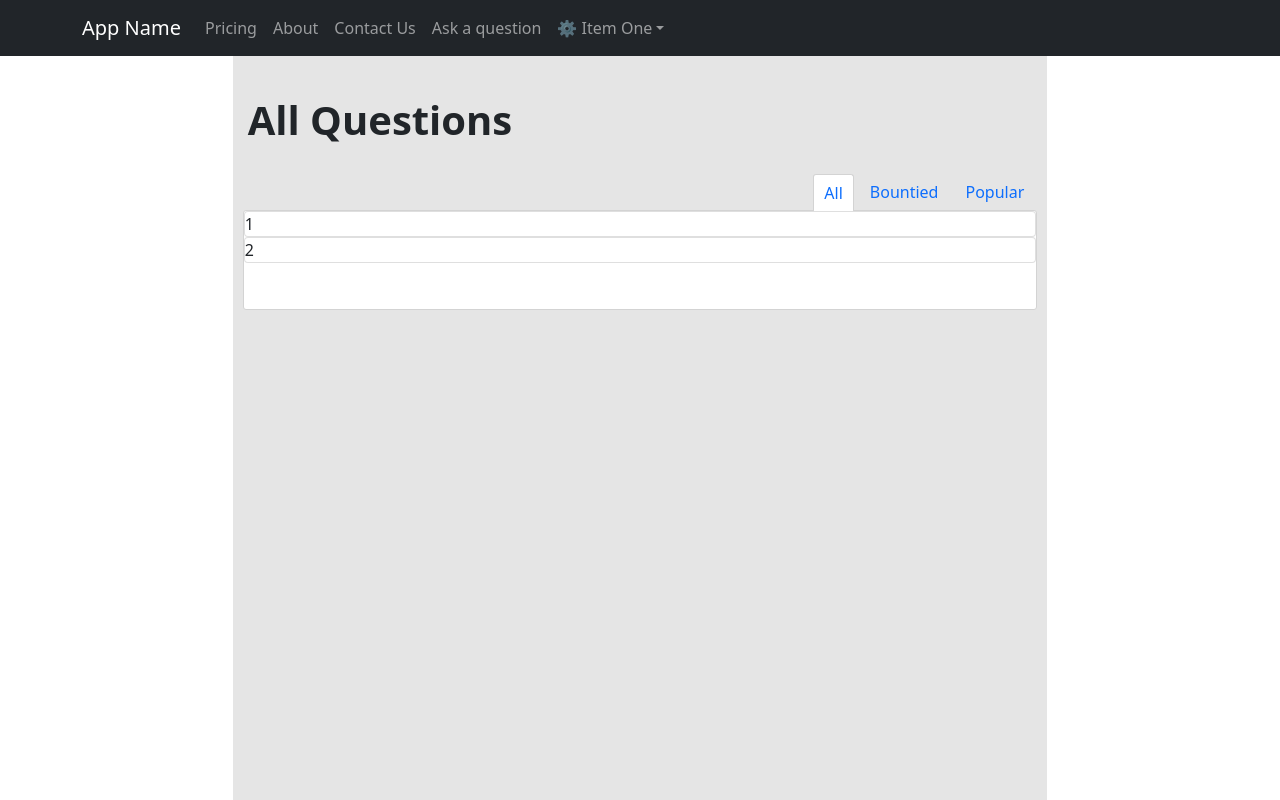
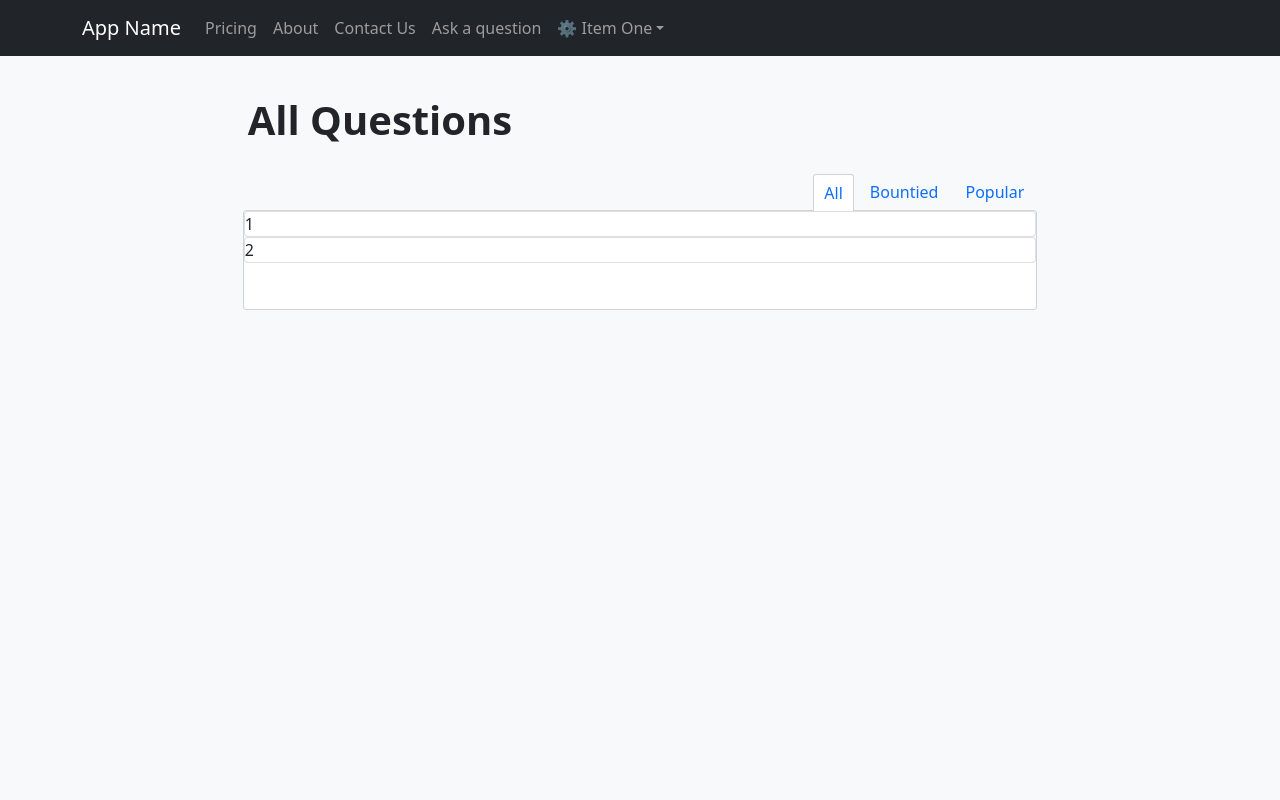
Before and after one commit to duclam227/UIMarket-Frontend, a React (Create React App) app: page /questions/all in a window 1280 px wide. Built offline with nearby package versions, Linux system fonts and the light colour scheme.

Commit message:
Set html background to gray, adjust gray shade

```diff
--- a/src/app/util/colors.css
+++ b/src/app/util/colors.css
@@ -1,7 +1,7 @@
 :root {
-	--blue-200: #9ec5fe;
-	--blue-400: #3d8bfd;
-	--blue-500: #0d6efd;
+  --blue-200: #9ec5fe;
+  --blue-400: #3d8bfd;
+  --blue-500: #0d6efd;
 
-	--gray: #e5e5e5;
+  --gray: #f8f9fa;
 }
--- a/src/index.css
+++ b/src/index.css
@@ -1,19 +1,24 @@
+@import './app/util/colors.css';
+
 #root,
 html {
   height: 100%;
   width: 100%;
   margin: 0;
+  background-color: var(--gray);
 }
 
 body {
   height: 100%;
   margin: 0;
-	font-family: -apple-system, BlinkMacSystemFont, 'Segoe UI', 'Roboto', 'Oxygen', 'Ubuntu',
-		'Cantarell', 'Fira Sans', 'Droid Sans', 'Helvetica Neue', sans-serif;
+  font-family: -apple-system, BlinkMacSystemFont, 'Segoe UI', 'Roboto', 'Oxygen',
+    'Ubuntu', 'Cantarell', 'Fira Sans', 'Droid Sans', 'Helvetica Neue',
+    sans-serif;
   -webkit-font-smoothing: antialiased;
   -moz-osx-font-smoothing: grayscale;
 }
 
 code {
-	font-family: source-code-pro, Menlo, Monaco, Consolas, 'Courier New', monospace;
+  font-family: source-code-pro, Menlo, Monaco, Consolas, 'Courier New',
+    monospace;
 }
```
Lines whose indentation alone changed are shown as unchanged.
